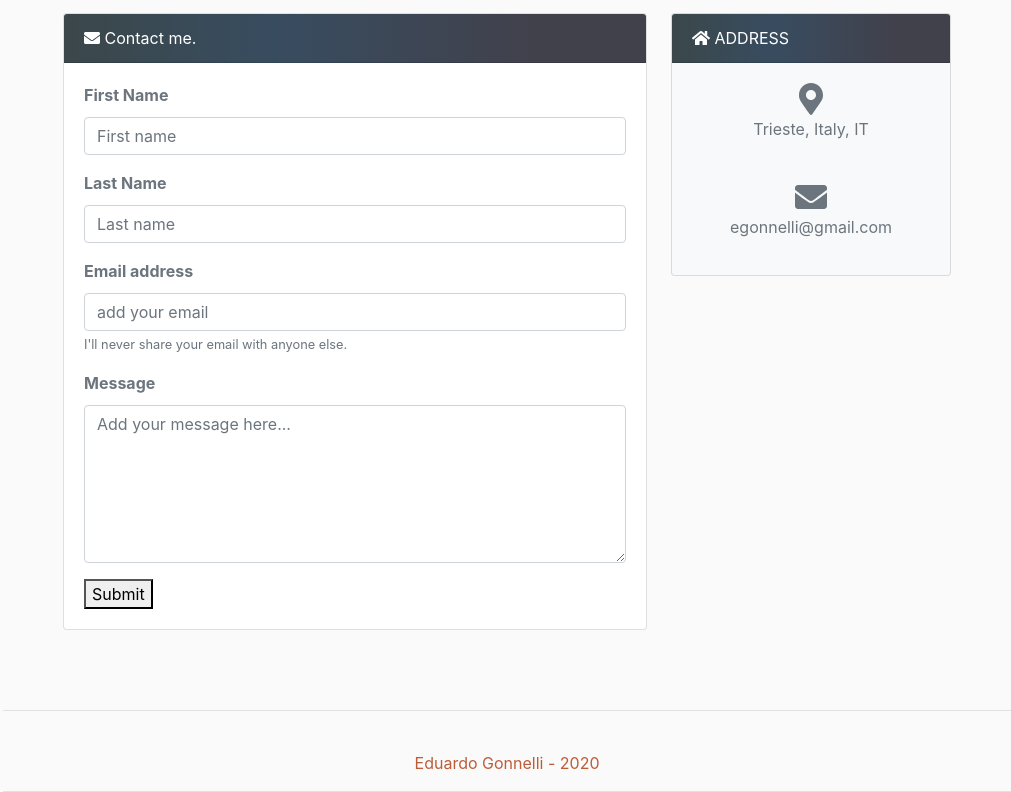
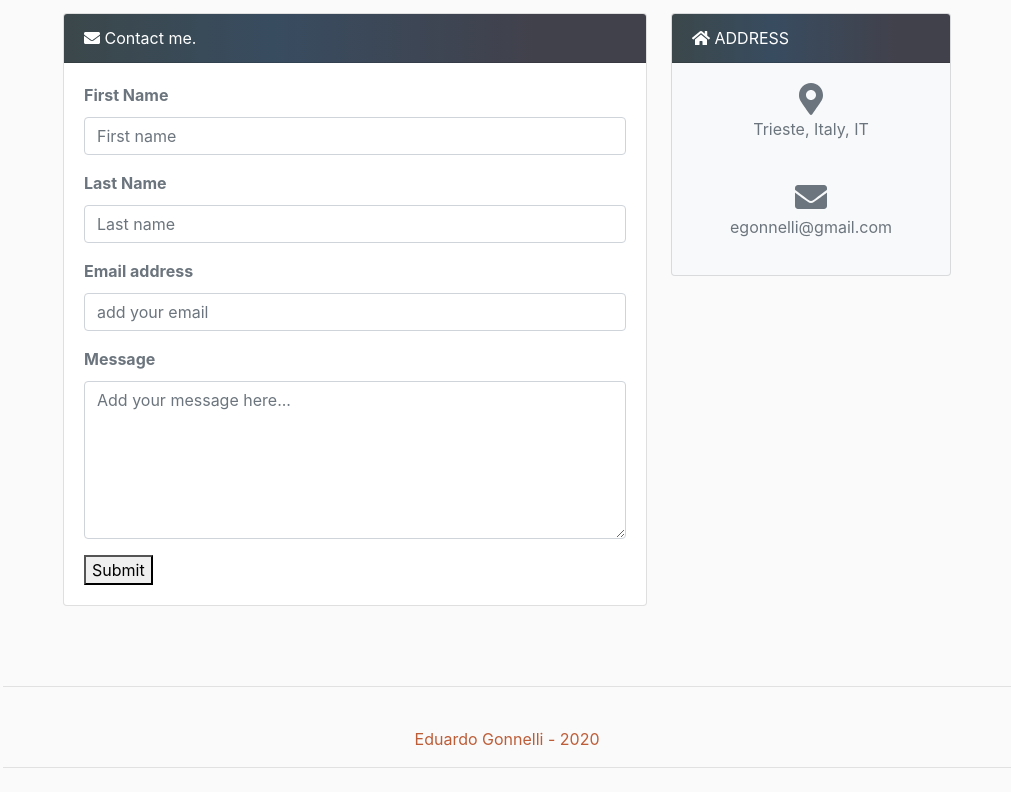
Before and after one commit to egonnelli/egonnelli.github.io, a plain HTML site: page index.html in a window 1280 px wide. Shown: the part 6489-7281 px from the top of the page, without its empty margins (269-1280 px from the left). After the commit the page ends 7257 px from the top, so only its background shows below. Drawn offline with nearby package versions, Linux system fonts and the light colour scheme; a web font is replaced by a local one.

Commit message:
Html changes

```diff
--- a/index.html
+++ b/index.html
@@ -454,7 +454,6 @@
                                         <div class="form-group">
                                             <label for="entry.2127736325">Email address</label>
                                             <input type="email" class="form-control" id="entry.2127736325" name="entry.2127736325" aria-describedby="emailHelp" placeholder="add your email" required="">
-                                            <small id="emailHelp" class="form-text text-muted">I'll never share your email with anyone else.</small>
                                         </div>
                                         <div class="form-group">
                                             <label for="entry.1700238925">Message</label>
```
